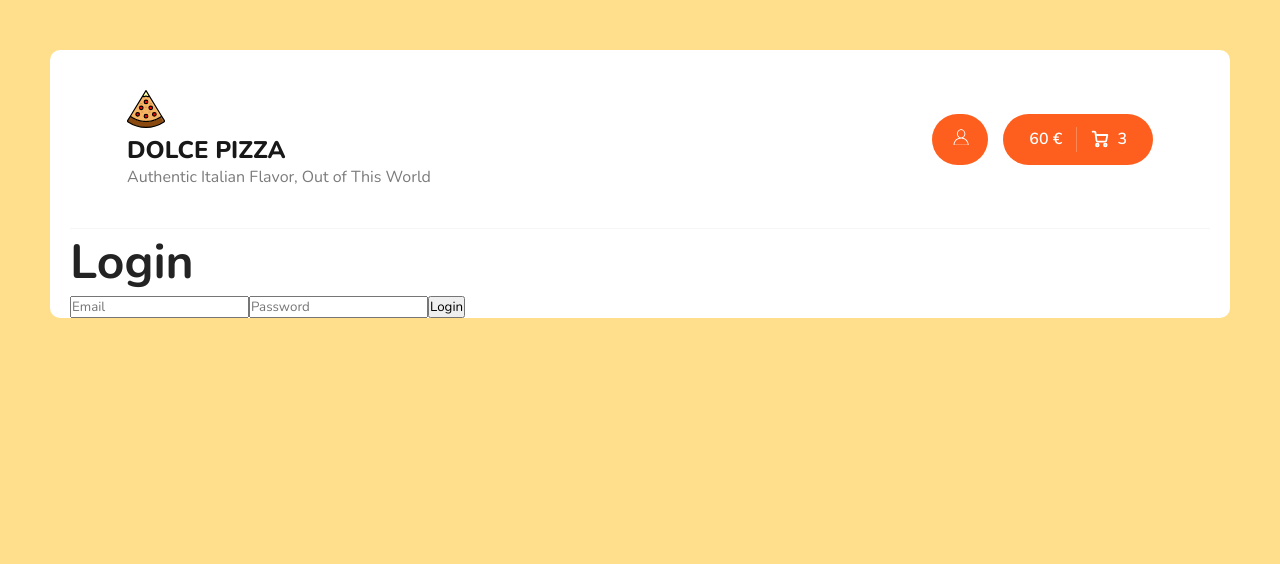
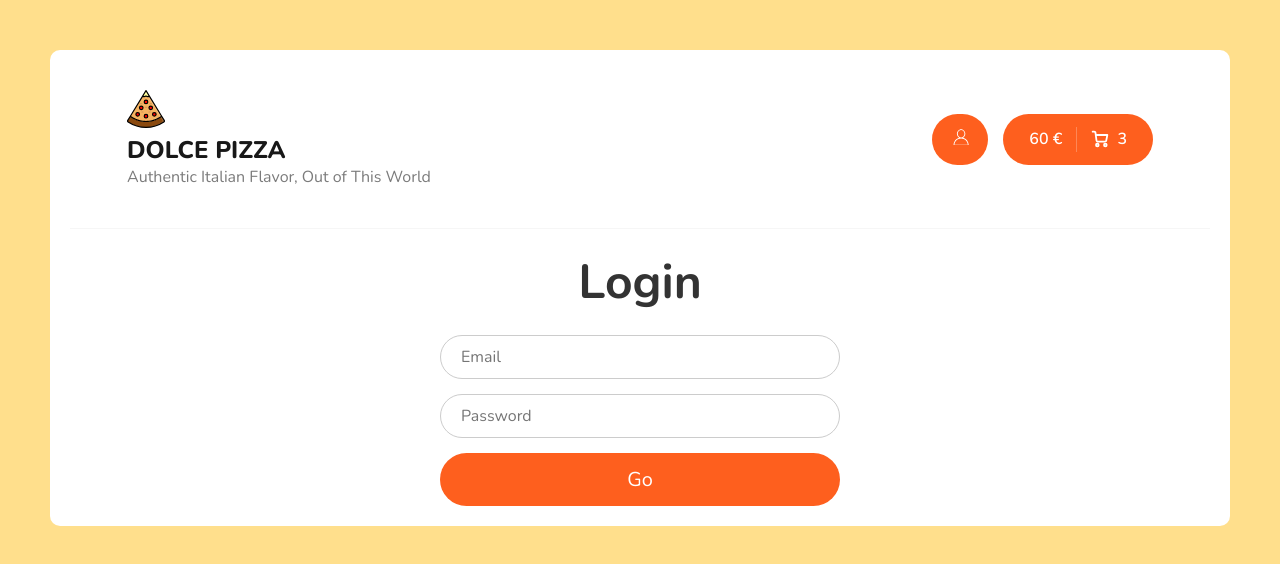
Before and after one commit to krystyna-lyn/dolce-pizza, a React (Create React App) app: page /login in a window 1280 px wide. Shown: the top 564 px of the page. Built offline with nearby package versions, Linux system fonts and the light colour scheme.

Commit message:
update login styles

```diff
--- a/src/components/pages/Auth.js
+++ b/src/components/pages/Auth.js
@@ -2,11 +2,9 @@ import React from 'react'
 
 const Auth = () => {
     return (
-        <div className="d-flex flex-column justify-center align-center">
+        <div class="login-content">
             <h1>Login</h1>
-            <form className="form d-flex flex-column justify-center align-center"
-            >
-
+            <form class='form'>
                 <input type="email"
                     placeholder="Email"
                     required
@@ -15,7 +13,7 @@ const Auth = () => {
                     placeholder="Password"
                     required
                 />
-                <button className="greenButton">Login</button>
+                <button class="button">Go</button>
             </form>
         </div>
     )
--- a/src/scss/app.scss
+++ b/src/scss/app.scss
@@ -315,3 +315,42 @@ body {
     }
   }
 }
+
+.login-content {
+  display: flex;
+  flex-direction: column;
+  justify-content: center;
+  align-items: center;
+  text-align: center;
+  padding: 20px;
+
+  h1 {
+    margin-bottom: 20px;
+    color: #333;
+  }
+
+  .form {
+    display: flex;
+    flex-direction: column;
+    gap: 15px;
+    width: 100%;
+    max-width: 400px;
+
+    input {
+      padding: 10px 20px;
+      font-size: 1rem;
+      border-radius: 30px;
+      border: 1px solid #ccc;
+      transition: border-color 0.2s ease;
+
+      &:focus {
+        border-color: $orange;
+      }
+    }
+
+    .button {
+      padding: 12px 20px;
+      font-size: 20px;
+    }
+  }
+}
```
Also changed, not shown: src/index.css (line endings or trailing spaces).
